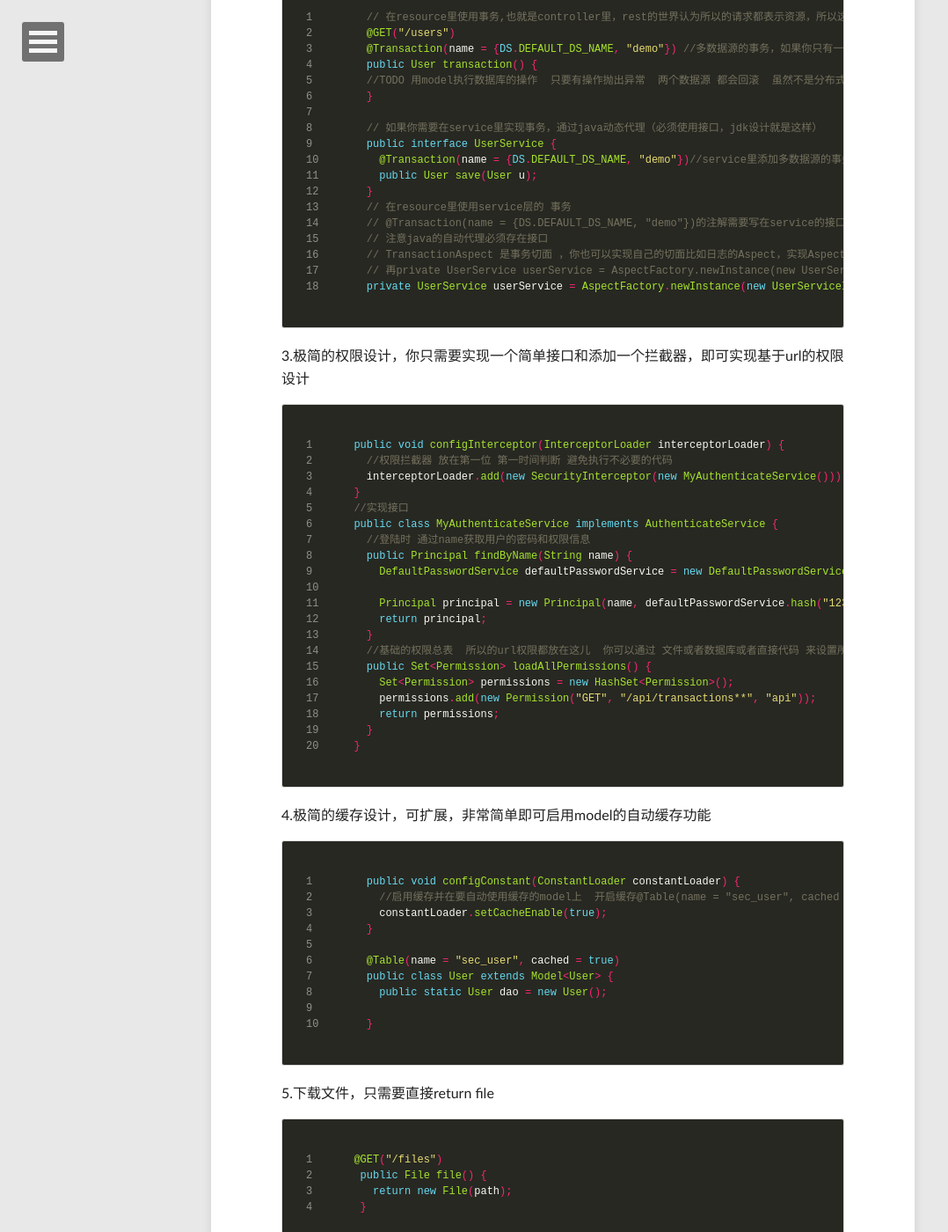
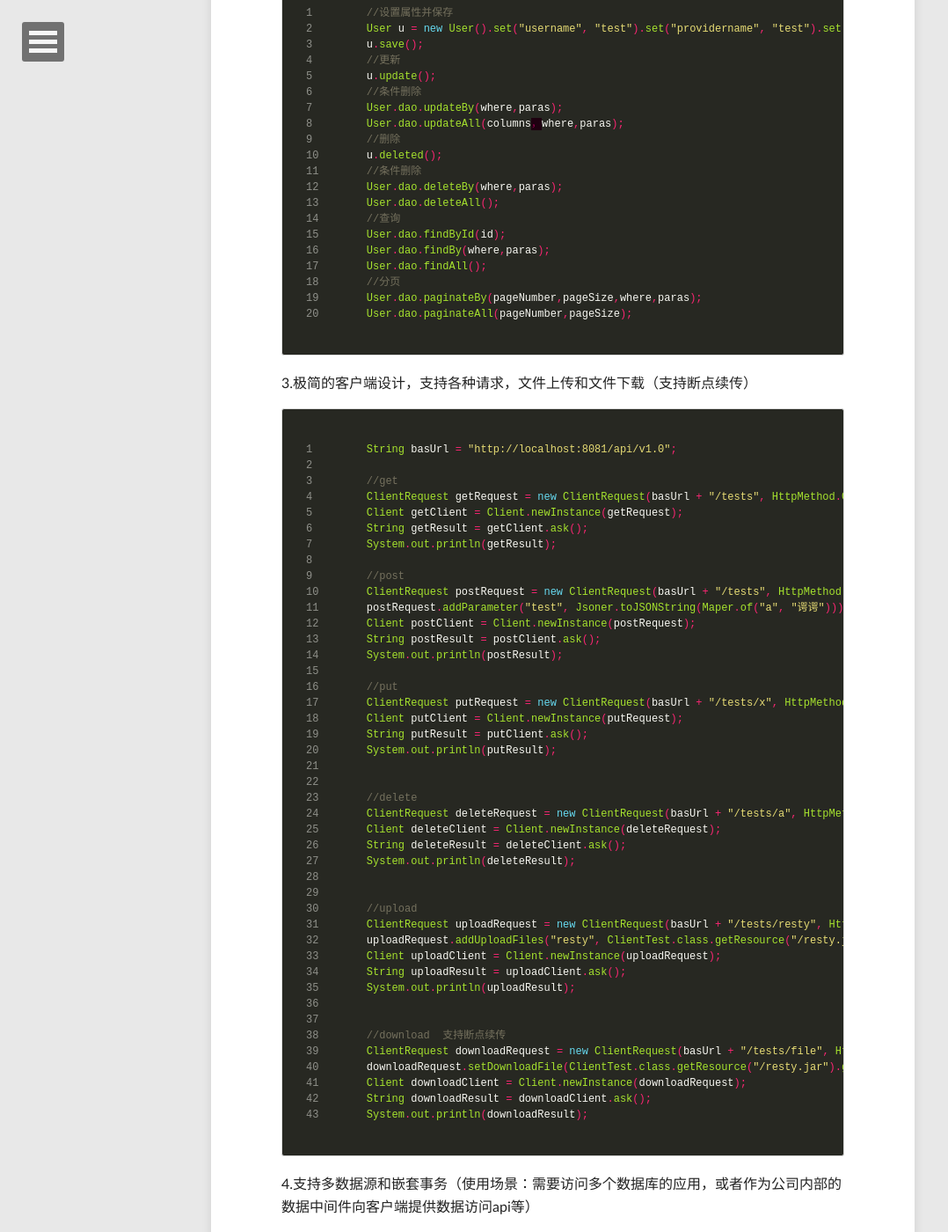
Before and after one commit to Dreampie/dreampie.github.io, a Jekyll site: the page built from _posts/2015-01-07-resty-intro.md, in a window 1280 px wide and 1400 px high, scrolled down 1089 px. Shown: the whole window at 88% size, without its empty margins (0-1078 px from the left). Built offline with Jekyll 4.4.1, drawn with Linux system fonts in a browser that asks for light colours; comment, search, counter and statistics services are not loaded; some of the changed text lies outside the part shown.

Commit message:
add client

```diff
--- a/_posts/2015-01-07-resty-intro.md
+++ b/_posts/2015-01-07-resty-intro.md
@@ -16,7 +16,8 @@ restful的api设计，是作为restful的服务端最佳选择（使用场景：
 
 源码链接: [Resty][1]
 
-独有优点:
+一、独有优点:
+-----------
 
 1.极简的route设计:
 
@@ -31,7 +32,84 @@ restful的api设计，是作为restful的服务端最佳选择（使用场景：
 {% endraw %}
 {% endhighlight %}
 
-2.支持多数据源和嵌套事务（使用场景：需要访问多个数据库的应用，或者作为公司内部的数据中间件向客户端提供数据访问api等）
+2.极简的activerecord设计，数据操作只需短短的一行
+
+{% highlight java linenos %}
+{% raw %}
+  //设置属性并保存
+  User u = new User().set("username", "test").set("providername", "test").set("password", "123456");
+  u.save();
+  //更新
+  u.update();
+  //条件删除
+  User.dao.updateBy(where,paras);
+  User.dao.updateAll(columns，where,paras);
+  //删除
+  u.deleted();
+  //条件删除
+  User.dao.deleteBy(where,paras);
+  User.dao.deleteAll();
+  //查询
+  User.dao.findById(id);
+  User.dao.findBy(where,paras);
+  User.dao.findAll();
+  //分页
+  User.dao.paginateBy(pageNumber,pageSize,where,paras);
+  User.dao.paginateAll(pageNumber,pageSize);
+{% endraw %}
+{% endhighlight %}
+
+3.极简的客户端设计，支持各种请求，文件上传和文件下载（支持断点续传）
+
+{% highlight java linenos %}
+{% raw %}
+  String basUrl = "http://localhost:8081/api/v1.0";
+
+  //get
+  ClientRequest getRequest = new ClientRequest(basUrl + "/tests", HttpMethod.GET);
+  Client getClient = Client.newInstance(getRequest);
+  String getResult = getClient.ask();
+  System.out.println(getResult);
+
+  //post
+  ClientRequest postRequest = new ClientRequest(basUrl + "/tests", HttpMethod.POST);
+  postRequest.addParameter("test", Jsoner.toJSONString(Maper.of("a", "谔谔")));
+  Client postClient = Client.newInstance(postRequest);
+  String postResult = postClient.ask();
+  System.out.println(postResult);
+
+  //put
+  ClientRequest putRequest = new ClientRequest(basUrl + "/tests/x", HttpMethod.PUT);
+  Client putClient = Client.newInstance(putRequest);
+  String putResult = putClient.ask();
+  System.out.println(putResult);
+
+
+  //delete
+  ClientRequest deleteRequest = new ClientRequest(basUrl + "/tests/a", HttpMethod.DELETE);
+  Client deleteClient = Client.newInstance(deleteRequest);
+  String deleteResult = deleteClient.ask();
+  System.out.println(deleteResult);
+
+
+  //upload
+  ClientRequest uploadRequest = new ClientRequest(basUrl + "/tests/resty", HttpMethod.POST);
+  uploadRequest.addUploadFiles("resty", ClientTest.class.getResource("/resty.jar").getFile());
+  Client uploadClient = Client.newInstance(uploadRequest);
+  String uploadResult = uploadClient.ask();
+  System.out.println(uploadResult);
+
+
+  //download  支持断点续传
+  ClientRequest downloadRequest = new ClientRequest(basUrl + "/tests/file", HttpMethod.GET);
+  downloadRequest.setDownloadFile(ClientTest.class.getResource("/resty.jar").getFile().replace(".jar", "x.jar"));
+  Client downloadClient = Client.newInstance(downloadRequest);
+  String downloadResult = downloadClient.ask();
+  System.out.println(downloadResult);
+{% endraw %}
+{% endhighlight %}
+
+4.支持多数据源和嵌套事务（使用场景：需要访问多个数据库的应用，或者作为公司内部的数据中间件向客户端提供数据访问api等）
 
 {% highlight java linenos %}
 {% raw %}
@@ -56,34 +134,34 @@ restful的api设计，是作为restful的服务端最佳选择（使用场景：
 {% endraw %}
 {% endhighlight %}
 
-3.极简的权限设计，你只需要实现一个简单接口和添加一个拦截器，即可实现基于url的权限设计
+5.极简的权限设计，你只需要实现一个简单接口和添加一个拦截器，即可实现基于url的权限设计
 
 {% highlight java linenos %}
 {% raw %}
-public void configInterceptor(InterceptorLoader interceptorLoader) {
-  //权限拦截器 放在第一位 第一时间判断 避免执行不必要的代码
-  interceptorLoader.add(new SecurityInterceptor(new MyAuthenticateService()));
-}
-//实现接口
-public class MyAuthenticateService implements AuthenticateService {
-  //登陆时 通过name获取用户的密码和权限信息
-  public Principal findByName(String name) {
-    DefaultPasswordService defaultPasswordService = new DefaultPasswordService();
+  public void configInterceptor(InterceptorLoader interceptorLoader) {
+    //权限拦截器 放在第一位 第一时间判断 避免执行不必要的代码
+    interceptorLoader.add(new SecurityInterceptor(new MyAuthenticateService()));
+  }
+  //实现接口
+  public class MyAuthenticateService implements AuthenticateService {
+    //登陆时 通过name获取用户的密码和权限信息
+    public Principal findByName(String name) {
+      DefaultPasswordService defaultPasswordService = new DefaultPasswordService();
 
-    Principal principal = new Principal(name, defaultPasswordService.hash("123"), new HashSet<String>() {{add("api");}});
-    return principal;
+      Principal principal = new Principal(name, defaultPasswordService.hash("123"), new HashSet<String>() {{add("api");}});
+      return principal;
+    }
+    //基础的权限总表  所以的url权限都放在这儿  你可以通过 文件或者数据库或者直接代码 来设置所有权限
+    public Set<Permission> loadAllPermissions() {
+      Set<Permission> permissions = new HashSet<Permission>();
+      permissions.add(new Permission("GET", "/api/transactions**", "api"));
+      return permissions;
+    }
   }
-  //基础的权限总表  所以的url权限都放在这儿  你可以通过 文件或者数据库或者直接代码 来设置所有权限
-  public Set<Permission> loadAllPermissions() {
-    Set<Permission> permissions = new HashSet<Permission>();
-    permissions.add(new Permission("GET", "/api/transactions**", "api"));
-    return permissions;
-  }
-}
 {% endraw %}
 {% endhighlight %}
 
-4.极简的缓存设计，可扩展，非常简单即可启用model的自动缓存功能
+6.极简的缓存设计，可扩展，非常简单即可启用model的自动缓存功能
 
 {% highlight java linenos %}
 {% raw %}
@@ -100,22 +178,22 @@ public class MyAuthenticateService implements AuthenticateService {
 {% endraw %}
 {% endhighlight %}
 
-5.下载文件，只需要直接return file
+7.下载文件，只需要直接return file
 
 {% highlight java linenos %}
 {% raw %}
- @GET("/files")
+  @GET("/files")
   public File file() {
     return new File(path);
   }
 {% endraw %}
 {% endhighlight %}
 
-6.上传文件，通过getFiles，getFile把文件写到服务器
+8.上传文件，通过getFiles，getFile把文件写到服务器
 
 {% highlight java linenos %}
 {% raw %}
- @POST("/files")
+  @POST("/files")
   public UploadedFile file() {
     //Hashtable<String, UploadedFile> uploadedFiles=getFiles();
     return getFile(name);
@@ -123,30 +201,34 @@ public class MyAuthenticateService implements AuthenticateService {
 {% endraw %}
 {% endhighlight %}
 
-7.当然也是支持传统的web开发，你可以自己实现数据解析，在config里添加自定义的解析模板
+9.当然也是支持传统的web开发，你可以自己实现数据解析，在config里添加自定义的解析模板
 
 {% highlight java linenos %}
 {% raw %}
   public void configConstant(ConstantLoader constantLoader) {
     // 通过后缀来返回不同的数据类型  你可以自定义自己的  render  如：FreemarkerRender
-    // constantLoader.addRender("json", new JsonRender());//默认已添加json和text的支持，只需要把自定义的Render add即可
+    //默认已添加json和text的支持，只需要把自定义的Render add即可
+    // constantLoader.addRender("json", new JsonRender());
   }
 {% endraw %}
 {% endhighlight %}
 
 
-运行example示例：
 
-1.运行根目录下的pom.xml->install （把相关的插件安装到本地，稳定版之后发布到maven就不需要这样了）
+二、运行example示例：
+-----------------
+
+1.运行根目录下的pom.xml->install （把相关的插件安装到本地，功能完善之后发布到maven就不需要这样了）
 
 2.在本地mysql数据库里创建demo,example数据库，对应application.properties的数据库配置
 
-3.运行resty-example下的pom.xml->flyway-maven-plugin:migration，生成resources下得数据库表创建文件
+3.运行resty-example下的pom.xml->flyway-maven-plugin:migration，自动根具resources下db目录下的数据库文件生成数据库表结构
 
 4.运行resty-example下的pom.xml->tomcat7-maven-plugin:run,启动example程序
 
-注意:推荐idea作为开发ide，使用分模块的多module开发
+提醒:推荐idea作为开发ide，使用分模块的多module开发
 
+License [MIT](http://opensource.org/licenses/MIT)
 
 
   [1]: https://github.com/Dreampie/resty
```
